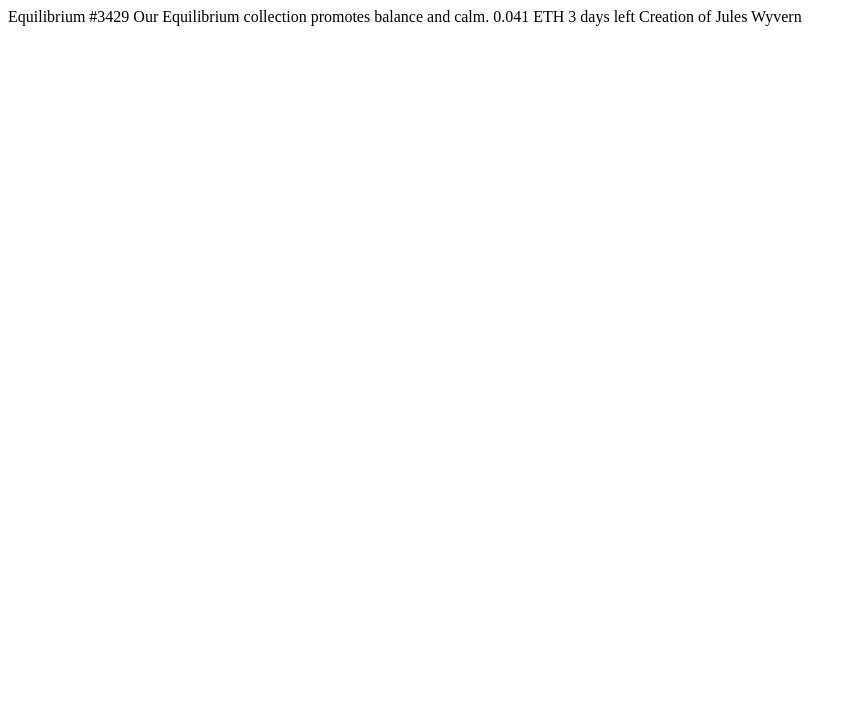
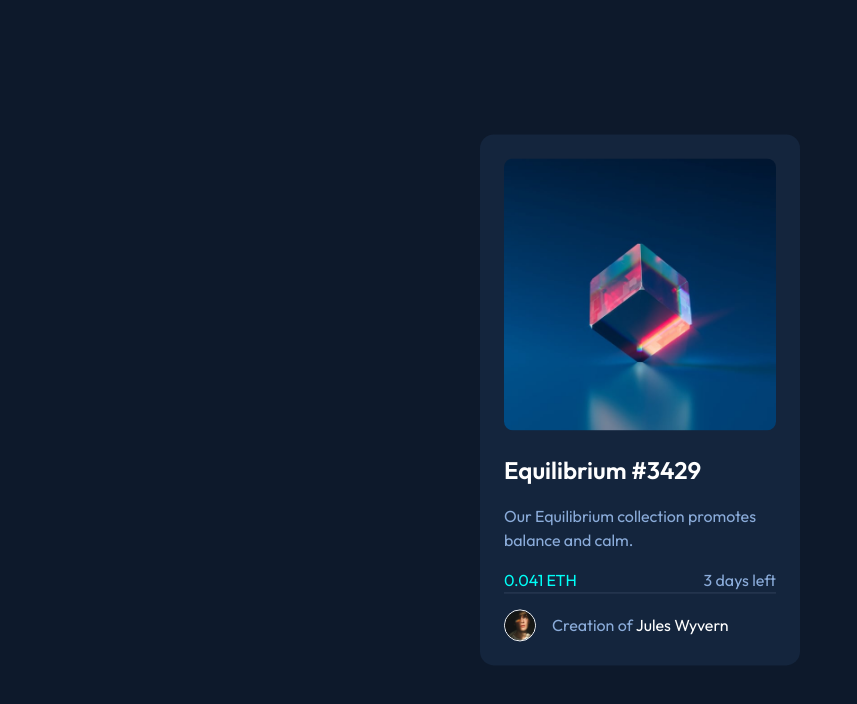
Before and after one commit to karrar567/nft-preview-card-component-main, a plain HTML site: page index.html in a window 1280 px wide. Shown: the whole page, without its empty margins (0-857 px from the left). Drawn offline with Linux system fonts and the light colour scheme.

Commit message:
add the card design

```diff
--- a/index.html
+++ b/index.html
@@ -27,8 +27,29 @@
     </style>
   </head>
   <body>
-    Equilibrium #3429 Our Equilibrium collection promotes balance and calm.
-    0.041 ETH 3 days left Creation of Jules Wyvern
+    <div class="nft-card">
+      <img
+        src="images/image-equilibrium.jpg"
+        alt=" a card image"
+        class="nft-card__img"
+      />
+      <h1 class="nft-card__header">Equilibrium #3429</h1>
+      <p class="nft-card__p">
+        Our Equilibrium collection promotes balance and calm.
+      </p>
+      <div class="nft-card__container">
+        <div class="highlight">0.041 ETH</div>
+        <div>3 days left</div>
+      </div>
+      <div class="avatar-container">
+        <img
+          src="images/image-avatar.png"
+          alt="avatar image"
+          class="nft-card__avatar"
+        />
+        <div>Creation of <span>Jules Wyvern</span></div>
+      </div>
+    </div>
 
     <!-- <div class="attribution">
     Challenge by <a href="https://www.frontendmentor.io?ref=challenge" target="_blank">Frontend Mentor</a>.
--- a/style.css
+++ b/style.css
@@ -0,0 +1,64 @@
+@import url("https://fonts.googleapis.com/css2?family=Outfit:wght@300;400;600&display=swap");
+* {
+  box-sizing: border-box;
+}
+
+:root {
+  --Soft-blue: hsl(215, 51%, 70%);
+  --Cyan: hsl(178, 100%, 50%);
+
+  --darker-blue: hsl(217, 54%, 11%);
+  --dark-blue: hsl(216, 50%, 16%);
+  --Very-dark-blue: hsl(215, 32%, 27%);
+  --White: hsl(0, 0%, 100%);
+}
+body {
+  background-color: var(--darker-blue);
+  font-family: "Outfit", sans-serif;
+}
+.nft-card {
+  color: white;
+  background-color: var(--dark-blue);
+  padding: 1.5em;
+  position: absolute;
+  top: 50%;
+  left: 50%;
+  transform: translate(-50%, -50%);
+  width: min(85%, 320px);
+  border-radius: 14px;
+  color: var(--Soft-blue);
+}
+.nft-card {
+  font-size: 1rem;
+  line-height: 1.5;
+}
+.nft-card__img {
+  width: 100%;
+  border-radius: 9px;
+}
+.nft-card__header {
+  color: var(--White);
+  font-size: 1.5rem;
+}
+.nft-card__container {
+  display: flex;
+  justify-content: space-between;
+  border-bottom: 1px solid var(--Very-dark-blue);
+  margin-bottom: 1em;
+}
+.highlight {
+  color: var(--Cyan);
+}
+.avatar-container {
+  display: flex;
+  align-items: center;
+}
+.nft-card__avatar {
+  width: 32px;
+  border-radius: 50%;
+  border: 1px solid white;
+  margin-right: 1em;
+}
+.avatar-container span {
+  color: white;
+}
```
